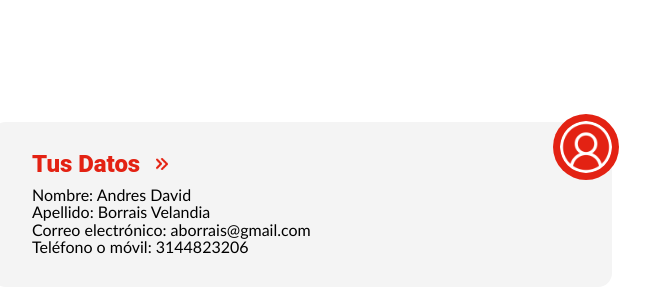
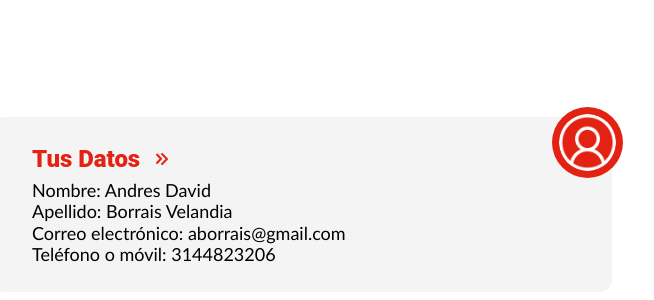
Before and after one commit to MARLONRIOS94/maquetado-ppc-card_25-10-2022, a plain HTML site: page index.html in a window 1280 px wide. Shown: the part 204-504 px from the top of the page, without its empty margins (338-992 px from the left). Drawn offline with Linux system fonts and the light colour scheme.

Commit message:
update 3

```diff
--- a/assets/css/styles.css
+++ b/assets/css/styles.css
@@ -18,17 +18,17 @@
 .card{
     background-color: var(--color-bgc-card);
     width: 620px;
-    height: 165px;
-    border-radius: 14px;
+    height: 175px;
+    border-radius: 12px;
     font-family: var(--font);
 }
 
 .logo-user{
-    width: 52px;
-    height: 52px;
+    width: 57px;
+    height: 57px;
     background-color:var(--color-red);
-    margin-top: -8px;
-    margin-left:521px;
+    margin-top: -10px;
+    margin-left:520px;
     position: absolute;
     padding: 7px;
     border-radius: 50%;
@@ -54,9 +54,9 @@
 }
 
 .container-text{
-    font-size: 16px;
-    font-family:var(--font-date);
-    line-height:0.1;
+    font-size: 18px;
+    font-family:'Calibri', sans-serif;
+    line-height:0.2;
 }
 
 .container-logo, .container-title, .container-text{
```
